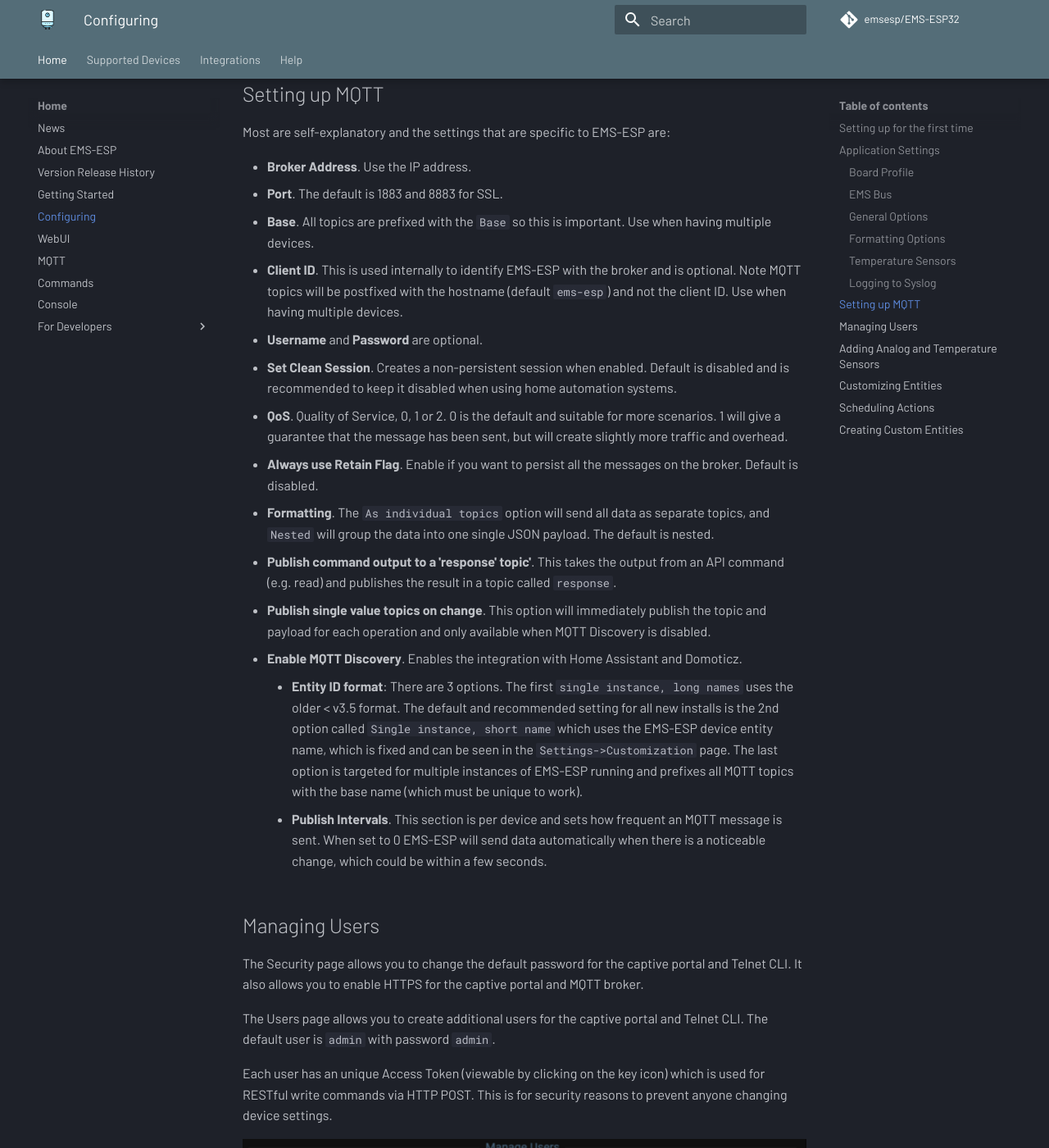
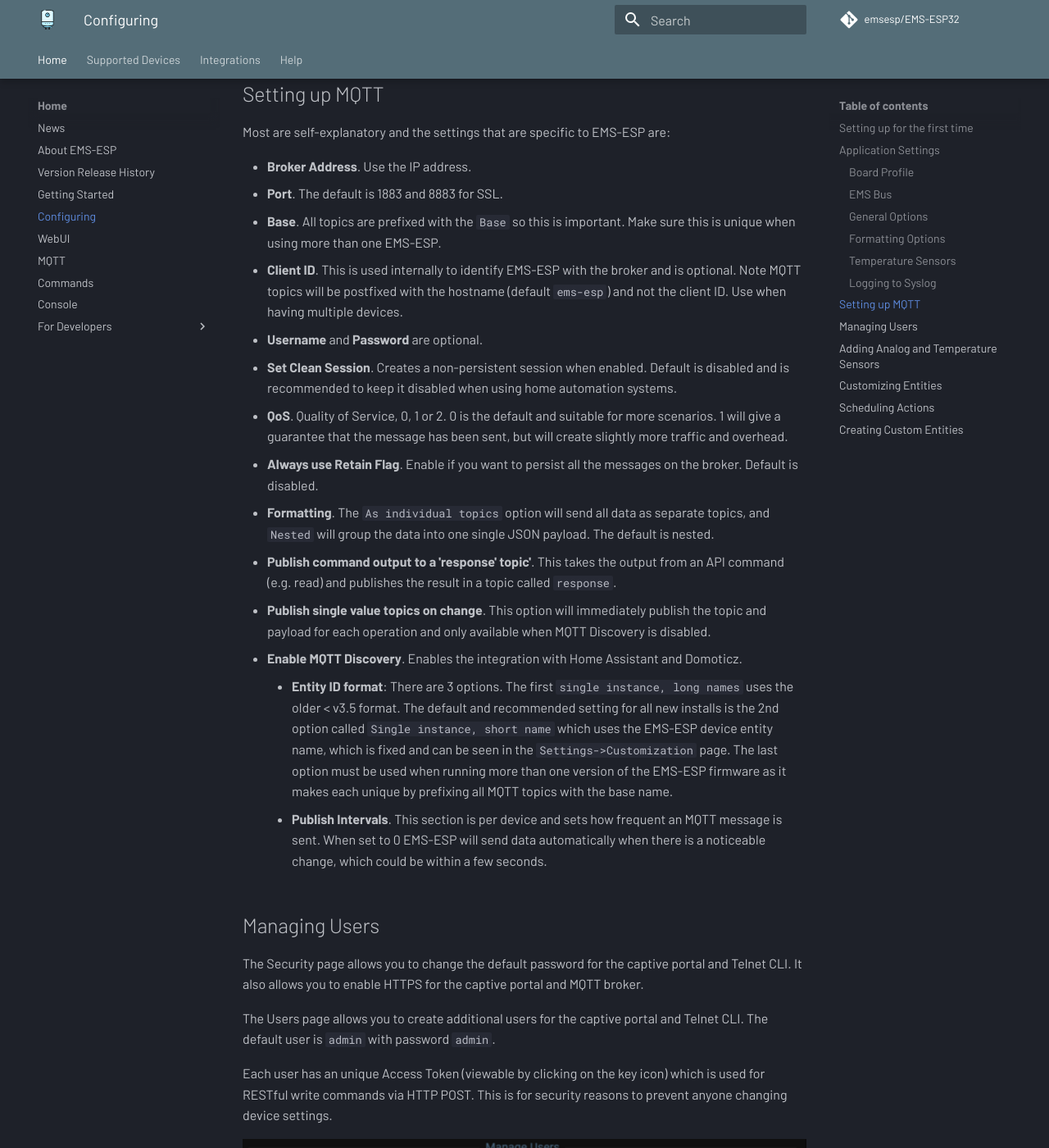
Before and after one commit to emsesp/docs, an MkDocs documentation site: the page built from docs/Configuring.md, in a window 1280 px wide and 1400 px high, scrolled down 3201 px. Shown: the whole window at 82% size. Built offline with MkDocs 1.6.1 and Material for MkDocs 9.7.7, drawn with Linux system fonts in a browser that asks for light colours; comment, search, counter and statistics services are not loaded.

Commit message:
helping https://github.com/emsesp/EMS-ESP32/issues/1394

```diff
--- a/docs/Configuring.md
+++ b/docs/Configuring.md
@@ -73,7 +73,7 @@ Most are self-explanatory and the settings that are specific to EMS-ESP are:
 
 - **Broker Address**. Use the IP address.
 - **Port**. The default is 1883 and 8883 for SSL.
-- **Base**. All topics are prefixed with the `Base` so this is important. Use when having multiple devices.
+- **Base**. All topics are prefixed with the `Base` so this is important. Make sure this is unique when using more than one EMS-ESP.
 - **Client ID**. This is used internally to identify EMS-ESP with the broker and is optional. Note MQTT topics will be postfixed with the hostname (default `ems-esp`) and not the client ID. Use when having multiple devices.
 - **Username** and **Password** are optional.
 - **Set Clean Session**. Creates a non-persistent session when enabled. Default is disabled and is recommended to keep it disabled when using home automation systems.
@@ -84,7 +84,7 @@ Most are self-explanatory and the settings that are specific to EMS-ESP are:
 - **Publish single value topics on change**. This option will immediately publish the topic and payload for each operation and only available when MQTT Discovery is disabled.
 - **Enable MQTT Discovery**. Enables the integration with Home Assistant and Domoticz.
   <!-- - prettier-ignore -->
-      - **Entity ID format**: There are 3 options. The first `single instance, long names` uses the older < v3.5 format. The default and recommended setting for all new installs is the 2nd option called `Single instance, short name` which uses the EMS-ESP device entity name, which is fixed and can be seen in the `Settings->Customization` page. The last option is targeted for multiple instances of EMS-ESP running and prefixes all MQTT topics with the base name (which must be unique to work).
+      - **Entity ID format**: There are 3 options. The first `single instance, long names` uses the older < v3.5 format. The default and recommended setting for all new installs is the 2nd option called `Single instance, short name` which uses the EMS-ESP device entity name, which is fixed and can be seen in the `Settings->Customization` page. The last option must be used when running more than one version of the EMS-ESP firmware as it makes each unique by prefixing all MQTT topics with the base name.
 - **Publish Intervals**. This section is per device and sets how frequent an MQTT message is sent. When set to 0 EMS-ESP will send data automatically when there is a noticeable change, which could be within a few seconds.
 
 ## Managing Users
```
